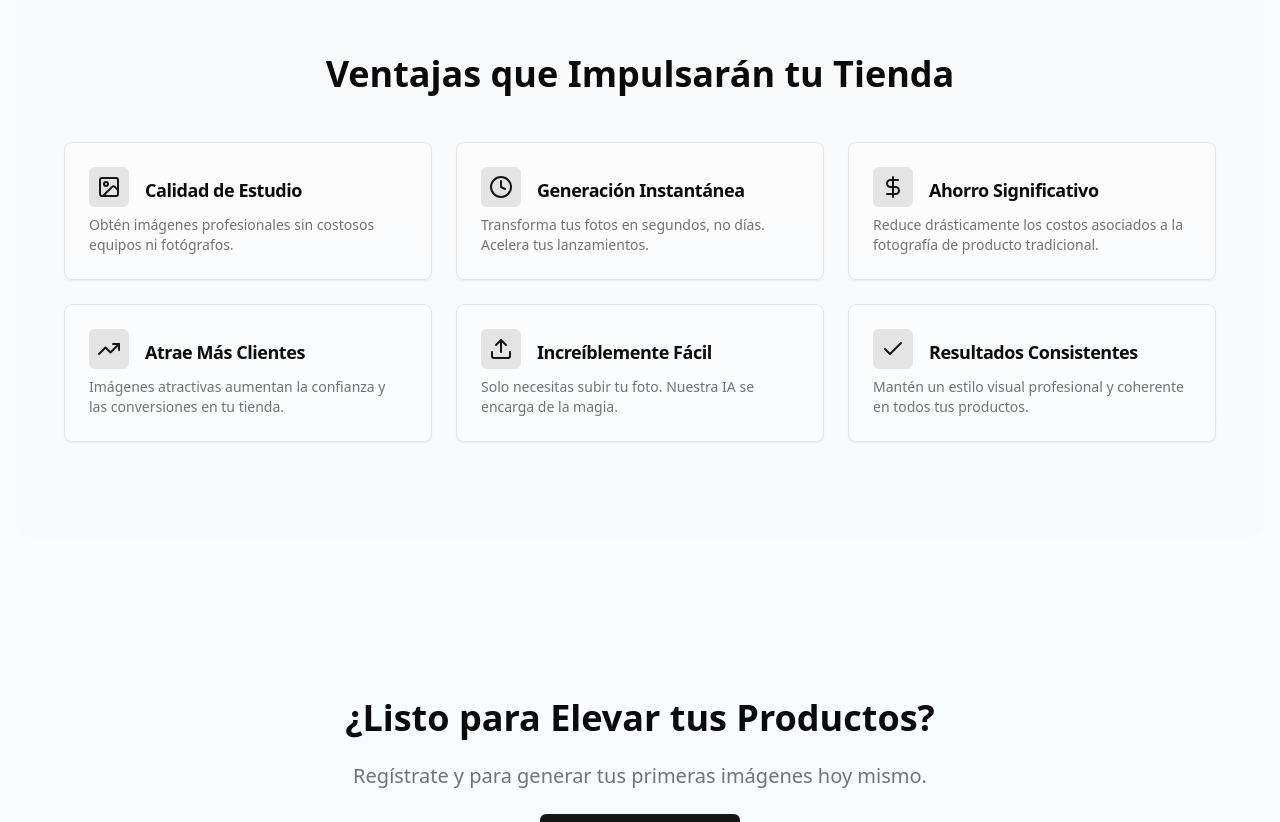
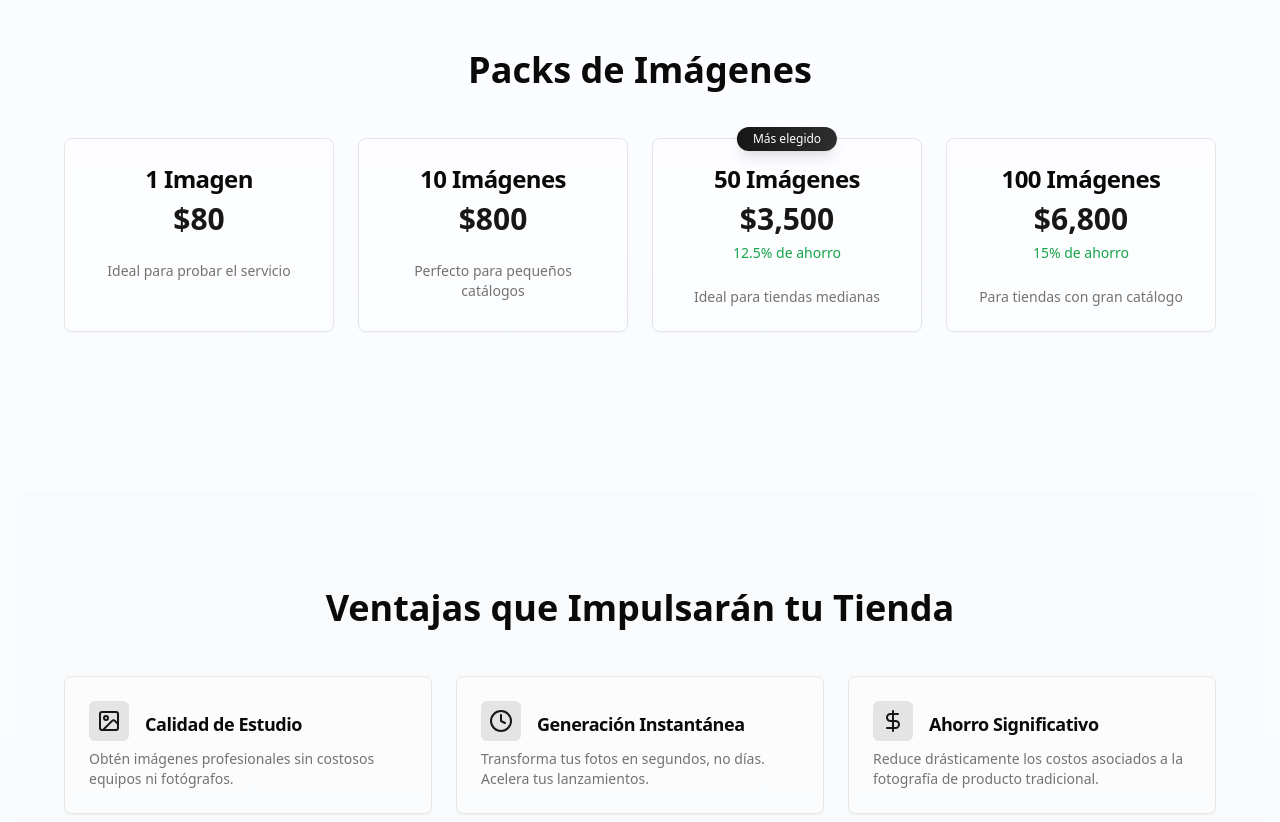
Before and after one commit to FacuCordobaTs/tiendia-client, a React (Vite) app: page / in a window 1280 px wide. Shown: the part 1640-2462 px from the top of the page. Built offline with nearby package versions, Linux system fonts and the light colour scheme; no server answers.

Commit message:
Changed 10 to 5 free images

```diff
--- a/src/pages/LandingPage.tsx
+++ b/src/pages/LandingPage.tsx
@@ -42,7 +42,7 @@ export default function LandingPage() {
         </Badge>
 
         <h1 className="text-4xl md:text-5xl lg:text-6xl font-extrabold tracking-tight leading-tight md:leading-snug"> {/* Ajuste de tamaño y espaciado */}
-          Transforma tus Fotos <span className="bg-gradient-to-r from-blue-500 to-cyan-400 dark:from-blue-400 dark:to-cyan-300 bg-clip-text text-transparent">en Imagenes Profesionales</span> por tan solo $50
+          Transforma tus Fotos <span className="bg-gradient-to-r from-blue-500 to-cyan-400 dark:from-blue-400 dark:to-cyan-300 bg-clip-text text-transparent">en Imagenes Profesionales</span>. ¡5 Gratis, luego desde $68 por imagen!
         </h1>
 
         <p className="text-lg md:text-xl text-muted-foreground max-w-2xl mx-auto">
@@ -52,7 +52,7 @@ export default function LandingPage() {
         <div className="flex flex-col sm:flex-row gap-4 justify-center pt-4">
            <Button size="lg" className="gap-2 text-lg shadow-lg hover:shadow-primary/30 transition-shadow duration-300" onClick={() => navigate(user ? "/home" : "/register")}>
              <Upload className="h-5 w-5" />
-             {user ? "Ir a tus productos" : "Comenzar por $50"}
+             {user ? "Ir a tus productos" : "5 Imágenes Gratis"}
            </Button>
            {/* <Button size="lg" variant="outline" className="gap-2 text-lg">
                Ver Ejemplo <ArrowRight className="h-5 w-5" />
@@ -95,6 +95,63 @@ export default function LandingPage() {
         </p>
       </section>
 
+      {/* --- Pricing Section --- */}
+      <section className="container py-16 md:py-24">
+        <h2 className="text-3xl md:text-4xl font-bold text-center mb-12">
+          Packs de Imágenes
+        </h2>
+        <div className="grid sm:grid-cols-2 lg:grid-cols-4 gap-6 max-w-6xl mx-auto">
+          {/* Single Image Pack */}
+          <Card className="bg-card/50 hover:border-primary/30 transition-colors duration-300 ease-in-out transform hover:-translate-y-1">
+            <CardHeader className="text-center">
+              <CardTitle className="text-2xl font-bold">1 Imagen</CardTitle>
+              <p className="text-3xl font-bold text-primary mt-2">$80</p>
+            </CardHeader>
+            <CardContent className="text-center">
+              <p className="text-sm text-muted-foreground">Ideal para probar el servicio</p>
+            </CardContent>
+          </Card>
+
+          {/* 10 Images Pack */}
+          <Card className="bg-card/50 hover:border-primary/30 transition-colors duration-300 ease-in-out transform hover:-translate-y-1">
+            <CardHeader className="text-center">
+              <CardTitle className="text-2xl font-bold">10 Imágenes</CardTitle>
+              <p className="text-3xl font-bold text-primary mt-2">$800</p>
+            </CardHeader>
+            <CardContent className="text-center">
+              <p className="text-sm text-muted-foreground">Perfecto para pequeños catálogos</p>
+            </CardContent>
+          </Card>
+
+          {/* 50 Images Pack */}
+          <Card className="bg-card/50 hover:border-primary/30 transition-colors duration-300 ease-in-out transform hover:-translate-y-1 relative">
+            <div className="absolute -top-3 left-1/2 -translate-x-1/2 bg-gradient-to-r from-primary to-primary/90 text-white dark:text-black px-4 py-1 rounded-full text-xs font-medium shadow-lg">
+              Más elegido
+            </div>
+            <CardHeader className="text-center">
+              <CardTitle className="text-2xl font-bold">50 Imágenes</CardTitle>
+              <p className="text-3xl font-bold text-primary mt-2">$3,500</p>
+              <span className="text-sm text-green-600 dark:text-green-400">12.5% de ahorro</span>
+            </CardHeader>
+            <CardContent className="text-center">
+              <p className="text-sm text-muted-foreground">Ideal para tiendas medianas</p>
+            </CardContent>
+          </Card>
+
+          {/* 100 Images Pack */}
+          <Card className="bg-card/50 hover:border-primary/30 transition-colors duration-300 ease-in-out transform hover:-translate-y-1">
+            <CardHeader className="text-center">
+              <CardTitle className="text-2xl font-bold">100 Imágenes</CardTitle>
+              <p className="text-3xl font-bold text-primary mt-2">$6,800</p>
+              <span className="text-sm text-green-600 dark:text-green-400">15% de ahorro</span>
+            </CardHeader>
+            <CardContent className="text-center">
+              <p className="text-sm text-muted-foreground">Para tiendas con gran catálogo</p>
+            </CardContent>
+          </Card>
+        </div>
+      </section>
+
       {/* --- Features/Benefits Section --- */}
       <section className="container py-16 md:py-24 bg-muted/30 dark:bg-slate-800/20 rounded-2xl my-16"> {/* Fondo suave para destacar */}
         <h2 className="text-3xl md:text-4xl font-bold text-center mb-12">
@@ -134,17 +191,17 @@ export default function LandingPage() {
         </div>
       </section>
 
-       {/* --- Simple CTA / Pricing Placeholder --- */}
+       {/* --- CTA Section --- */}
       <section className="container py-16 md:py-24 text-center space-y-6 max-w-3xl">
          <h2 className="text-3xl md:text-4xl font-bold">
            ¿Listo para Elevar tus Productos?
          </h2>
          <p className="text-lg md:text-xl text-muted-foreground">
-           Regístrate y para generar tus primeras imágenes hoy mismo.
+           Regístrate y obtén 5 imágenes gratis. Luego, elige el pack que mejor se adapte a tus necesidades.
          </p>
          <Button size="lg" className="gap-2 text-lg shadow-lg hover:shadow-primary/30 transition-shadow duration-300" onClick={() => navigate("/register")}>
              <Sparkles className="h-5 w-5" />
-             Probar Ahora
+             Obtener 5 Imágenes Gratis
          </Button>
        </section>
 
```
